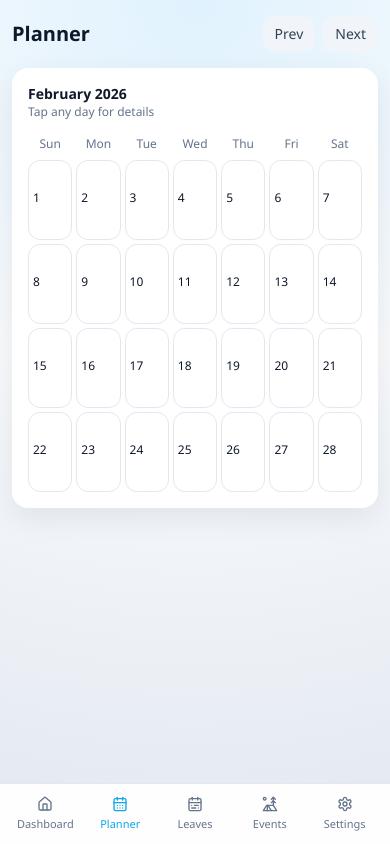
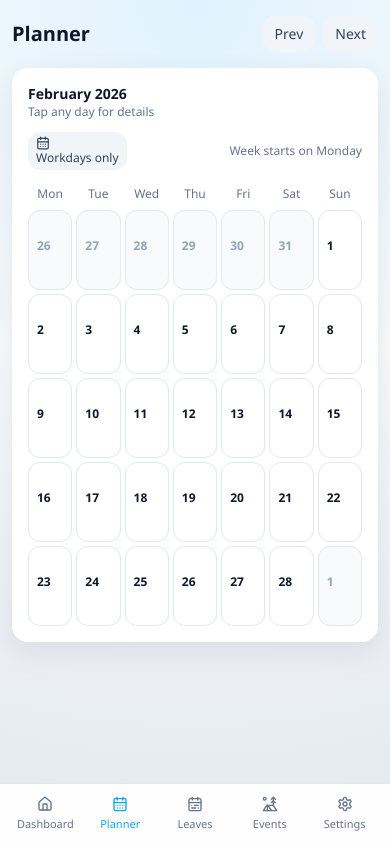
Before and after one commit to nmg09/PTO-Planner, a React (Vite) app: page / in a window 390 px wide. Both pictures are taken after a click on the button "Planner". Built offline with nearby package versions, Linux system fonts and the light colour scheme.

Commit message:
feat: improve planner readability and mobile density

```diff
--- a/src/pages/PlannerPage.tsx
+++ b/src/pages/PlannerPage.tsx
@@ -10,6 +10,7 @@ import {
   subMonths
 } from "date-fns";
 import { useMemo, useState } from "react";
+import { CalendarDays, CircleCheck, CircleDashed, CircleDot, CircleX } from "lucide-react";
 import { Badge } from "../components/ui/Badge";
 import { Button } from "../components/ui/Button";
 import { Card } from "../components/ui/Card";
@@ -17,17 +18,53 @@ import { Modal } from "../components/ui/Modal";
 import { formatDate } from "../lib/date";
 import { isWorkdayForDate } from "../lib/schedule";
 import { useAppState } from "../state/AppContext";
+import type { LeaveBlock } from "../types/app";
+
+const WEEK_HEADERS = ["Mon", "Tue", "Wed", "Thu", "Fri", "Sat", "Sun"];
+
+const statusMeta: Record<LeaveBlock["status"], { label: string; className: string; icon: JSX.Element }> = {
+  planned: {
+    label: "Planned",
+    className: "bg-slate-800 text-white",
+    icon: <CircleDashed size={10} />
+  },
+  requested: {
+    label: "Requested",
+    className: "bg-amber-500 text-white",
+    icon: <CircleDot size={10} />
+  },
+  approved: {
+    label: "Approved",
+    className: "bg-emerald-600 text-white",
+    icon: <CircleCheck size={10} />
+  },
+  rejected: {
+    label: "Rejected",
+    className: "bg-rose-600 text-white",
+    icon: <CircleX size={10} />
+  }
+};
 
 export const PlannerPage = () => {
   const { activePlan } = useAppState();
   const [month, setMonth] = useState(new Date(activePlan.year, new Date().getMonth(), 1));
   const [selectedDay, setSelectedDay] = useState<Date | null>(null);
+  const [workdaysOnly, setWorkdaysOnly] = useState(false);
 
   const calendarDays = useMemo(() => {
-    const start = startOfWeek(startOfMonth(month), { weekStartsOn: 0 });
-    const end = endOfWeek(endOfMonth(month), { weekStartsOn: 0 });
+    const start = startOfWeek(startOfMonth(month), { weekStartsOn: 1 });
+    const end = endOfWeek(endOfMonth(month), { weekStartsOn: 1 });
     return eachDayOfInterval({ start, end });
   }, [month]);
+
+  const monthDays = useMemo(
+    () =>
+      eachDayOfInterval({
+        start: startOfMonth(month),
+        end: endOfMonth(month)
+      }),
+    [month]
+  );
 
   const dayItems = (date: Date) => {
     const iso = formatDate(date);
@@ -39,6 +76,16 @@ export const PlannerPage = () => {
     );
     return { leaves, events };
   };
+
+  const visibleDays = useMemo(() => {
+    if (!workdaysOnly) {
+      return calendarDays;
+    }
+
+    return monthDays.filter((date) =>
+      isWorkdayForDate(formatDate(date), activePlan.settings.scheduleRanges)
+    );
+  }, [activePlan.settings.scheduleRanges, calendarDays, monthDays, workdaysOnly]);
 
   return (
     <div className="space-y-4">
@@ -54,50 +101,102 @@ export const PlannerPage = () => {
         </div>
       </div>
 
-      <Card title={format(month, "MMMM yyyy")} subtitle="Tap any day for details">
-        <div className="grid grid-cols-7 gap-1 text-center text-xs text-slate-500">
-          {['Sun', 'Mon', 'Tue', 'Wed', 'Thu', 'Fri', 'Sat'].map((day) => (
-            <div key={day} className="py-1">
-              {day}
-            </div>
-          ))}
+      <Card
+        title={format(month, "MMMM yyyy")}
+        subtitle={workdaysOnly ? "Workdays only" : "Tap any day for details"}
+      >
+        <div className="mb-3 flex items-center justify-between gap-2">
+          <Button
+            variant={workdaysOnly ? "primary" : "secondary"}
+            className="!px-2 !py-1 text-xs"
+            onClick={() => setWorkdaysOnly((value) => !value)}
+          >
+            <CalendarDays size={14} />
+            {workdaysOnly ? "All days" : "Workdays only"}
+          </Button>
+          <p className="text-xs text-slate-500">Week starts on Monday</p>
         </div>
 
-        <div className="mt-1 grid grid-cols-7 gap-1">
-          {calendarDays.map((date) => {
+        {!workdaysOnly && (
+          <div className="grid grid-cols-7 gap-1 text-center text-xs text-slate-500">
+            {WEEK_HEADERS.map((day) => (
+              <div key={day} className="py-1">
+                {day}
+              </div>
+            ))}
+          </div>
+        )}
+
+        <div className={`mt-1 grid gap-1 ${workdaysOnly ? "grid-cols-2 sm:grid-cols-5" : "grid-cols-7"}`}>
+          {visibleDays.map((date) => {
             const iso = formatDate(date);
             const inMonth = date.getMonth() === month.getMonth();
             const items = dayItems(date);
             const isWorkday = isWorkdayForDate(iso, activePlan.settings.scheduleRanges);
+            const vacationCount = items.leaves.filter((leave) => leave.type === "vacation").length;
+            const sickCount = items.leaves.filter((leave) => leave.type === "sick").length;
+            const eventCount = items.events.length;
+            const status = items.leaves[0]?.status;
 
             return (
               <button
                 key={iso}
                 onClick={() => setSelectedDay(date)}
-                className={`min-h-20 rounded-xl border p-1 text-left transition ${
-                  inMonth ? "bg-white" : "bg-slate-50 text-slate-400"
-                } ${isWorkday ? "border-slate-200" : "border-amber-200 bg-amber-50"}`}
+                className={`rounded-xl border p-2 text-left transition ${
+                  workdaysOnly ? "min-h-24" : "min-h-20"
+                } ${inMonth ? "bg-white" : "bg-slate-50 text-slate-400"} ${
+                  isWorkday ? "border-slate-200" : "border-amber-200 bg-amber-50"
+                }`}
               >
-                <p className="text-xs font-medium">{date.getDate()}</p>
-                <div className="mt-1 space-y-1">
-                  {items.leaves.slice(0, 1).map((leave) => (
+                <div className="flex items-center justify-between">
+                  <p className="text-xs font-semibold">{date.getDate()}</p>
+                  {status && (
+                    <span
+                      className={`hidden items-center gap-1 rounded px-1.5 py-0.5 text-[10px] font-medium sm:inline-flex ${statusMeta[status].className}`}
+                    >
+                      {statusMeta[status].icon}
+                      {statusMeta[status].label}
+                    </span>
+                  )}
+                </div>
+
+                <div className="mt-2 flex flex-wrap gap-1 sm:hidden">
+                  {vacationCount > 0 && (
+                    <span className="rounded bg-sky-600 px-1.5 py-0.5 text-[10px] font-semibold text-white">
+                      V {vacationCount}
+                    </span>
+                  )}
+                  {sickCount > 0 && (
+                    <span className="rounded bg-emerald-600 px-1.5 py-0.5 text-[10px] font-semibold text-white">
+                      S {sickCount}
+                    </span>
+                  )}
+                  {eventCount > 0 && (
+                    <span className="rounded bg-violet-600 px-1.5 py-0.5 text-[10px] font-semibold text-white">
+                      E {eventCount}
+                    </span>
+                  )}
+                </div>
+
+                <div className="mt-2 hidden space-y-1 sm:block">
+                  {items.leaves.slice(0, 2).map((leave) => (
                     <span
                       key={leave.id}
-                      className={`block truncate rounded px-1 py-0.5 text-[10px] ${
+                      className={`block truncate rounded px-1.5 py-1 text-[10px] font-semibold ${
                         leave.type === "vacation"
-                          ? "bg-sky-100 text-sky-700"
-                          : "bg-emerald-100 text-emerald-700"
+                          ? "bg-sky-600 text-white"
+                          : "bg-emerald-600 text-white"
                       }`}
                     >
-                      {leave.type}
+                      {leave.type === "vacation" ? "Vacation" : "Sick"} • {statusMeta[leave.status].label}
                     </span>
                   ))}
                   {items.events.slice(0, 1).map((event) => (
                     <span
                       key={event.id}
-                      className="block truncate rounded bg-violet-100 px-1 py-0.5 text-[10px] text-violet-700"
+                      className="block truncate rounded bg-violet-600 px-1.5 py-1 text-[10px] font-semibold text-white"
                     >
-                      {event.title}
+                      Event • {event.title}
                     </span>
                   ))}
                 </div>
```
